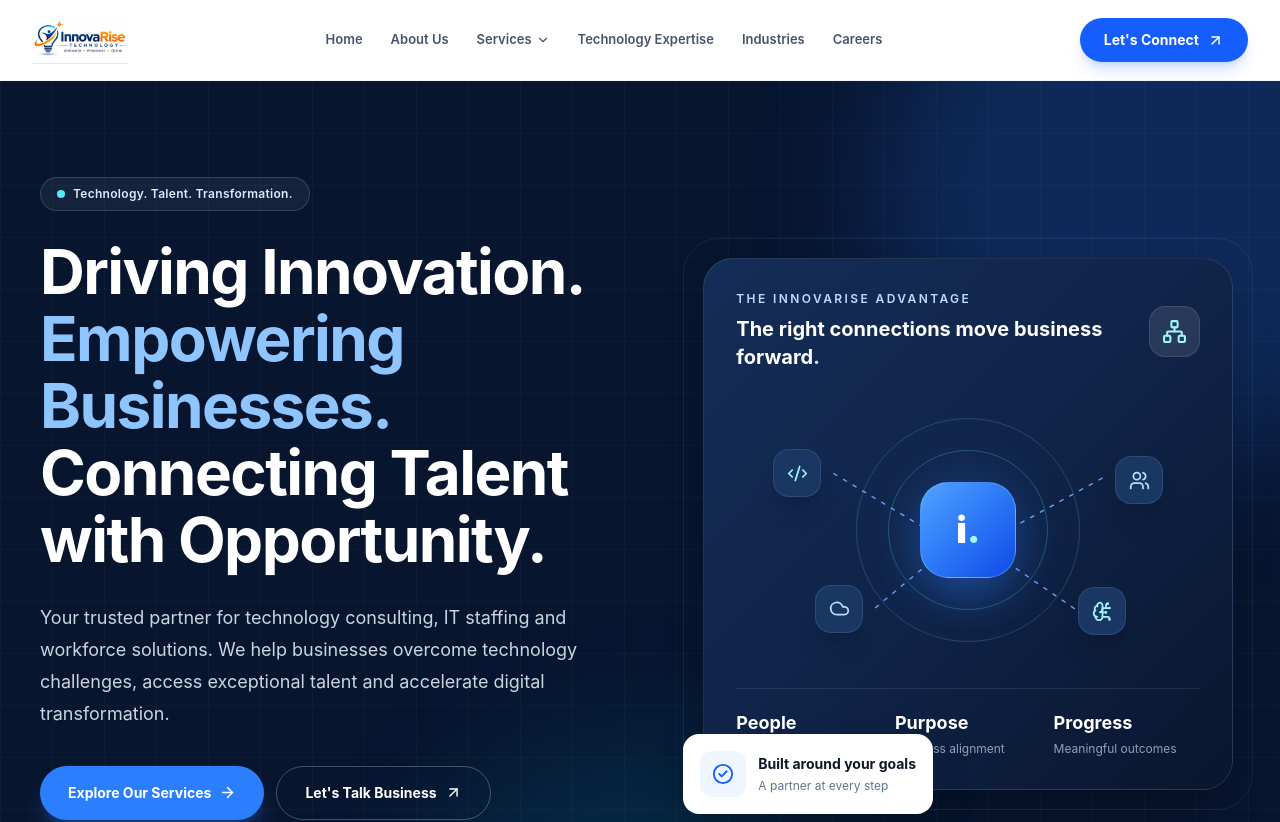
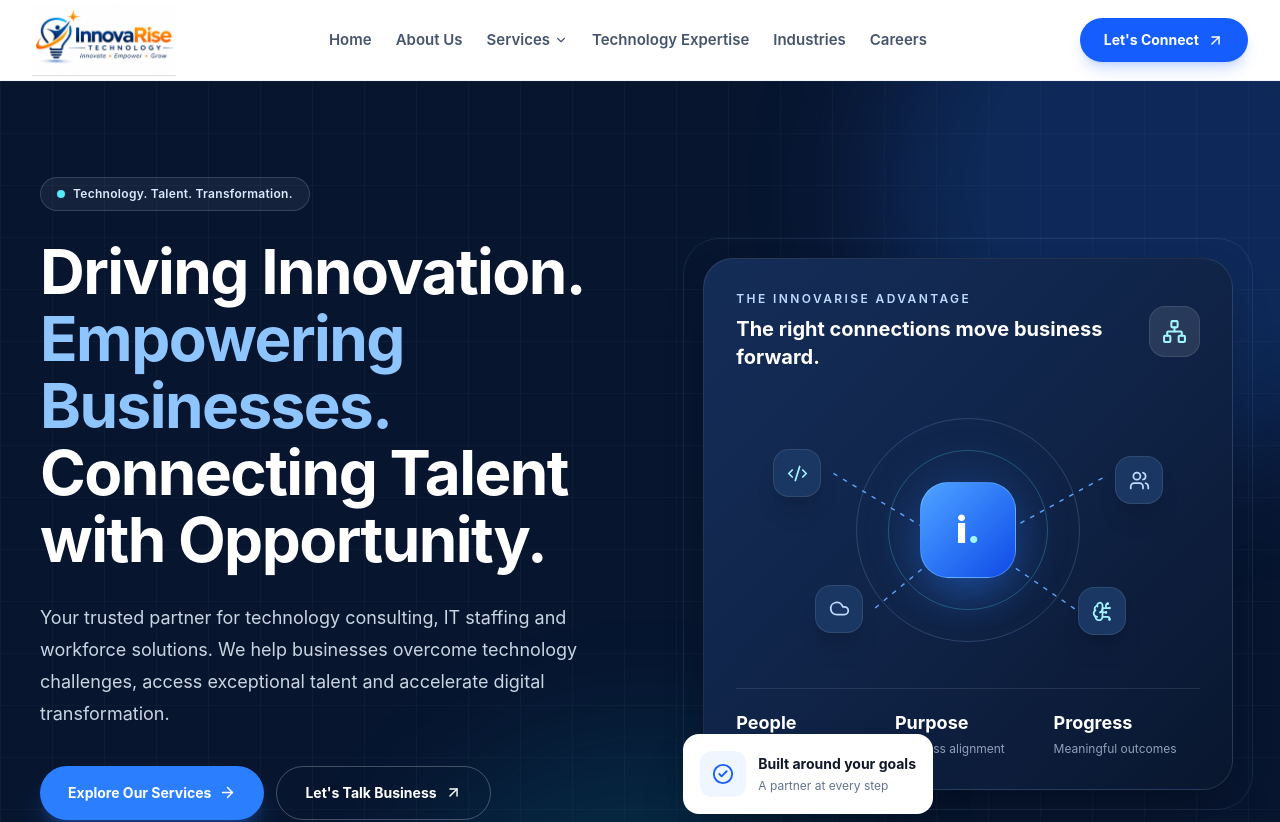
Before and after one commit to Naman-Kaushik01/InnovaRise, a React (Vite) app in the folder innovarise/: page / in a window 1280 px wide. Shown: the top 822 px of the page. Built offline with nearby package versions, Linux system fonts and the light colour scheme.

Commit message:
fixed nav text size and gap

```diff
--- a/innovarise/src/components/Navbar.jsx
+++ b/innovarise/src/components/Navbar.jsx
@@ -31,17 +31,17 @@ const Navbar = () => {
           <img
             src={logo}
             alt="InnovaRise Technology"
-            className="h-12 w-auto max-w-[200px] object-contain"
+            className="h-18 w-auto max-w-[300px] object-contain"
           />
         </a>
 
         {/* DESKTOP NAVIGATION */}
-        <nav className="hidden items-center gap-7 lg:flex">
+        <nav className="hidden items-center gap-6 lg:flex">
           {navLinks.map((link) => (
             <a
               key={link.name}
               href={link.href}
-              className="group flex items-center gap-1 whitespace-nowrap text-[13px] font-semibold text-slate-600 transition hover:text-blue-600"
+              className="group flex items-center gap-1 whitespace-nowrap text-[15px] font-semibold text-slate-600 transition hover:text-blue-600"
             >
               {link.name}
 
```
